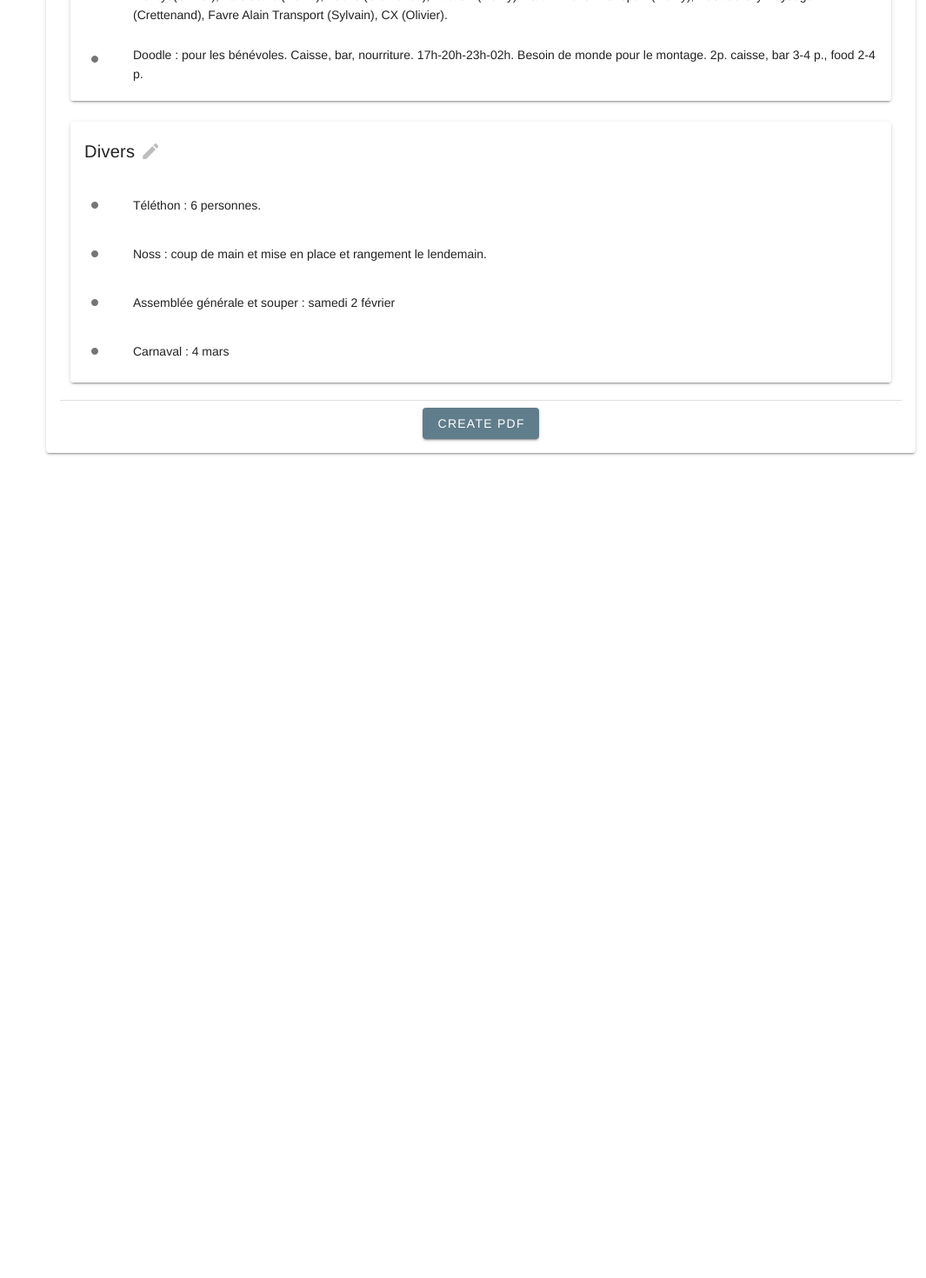
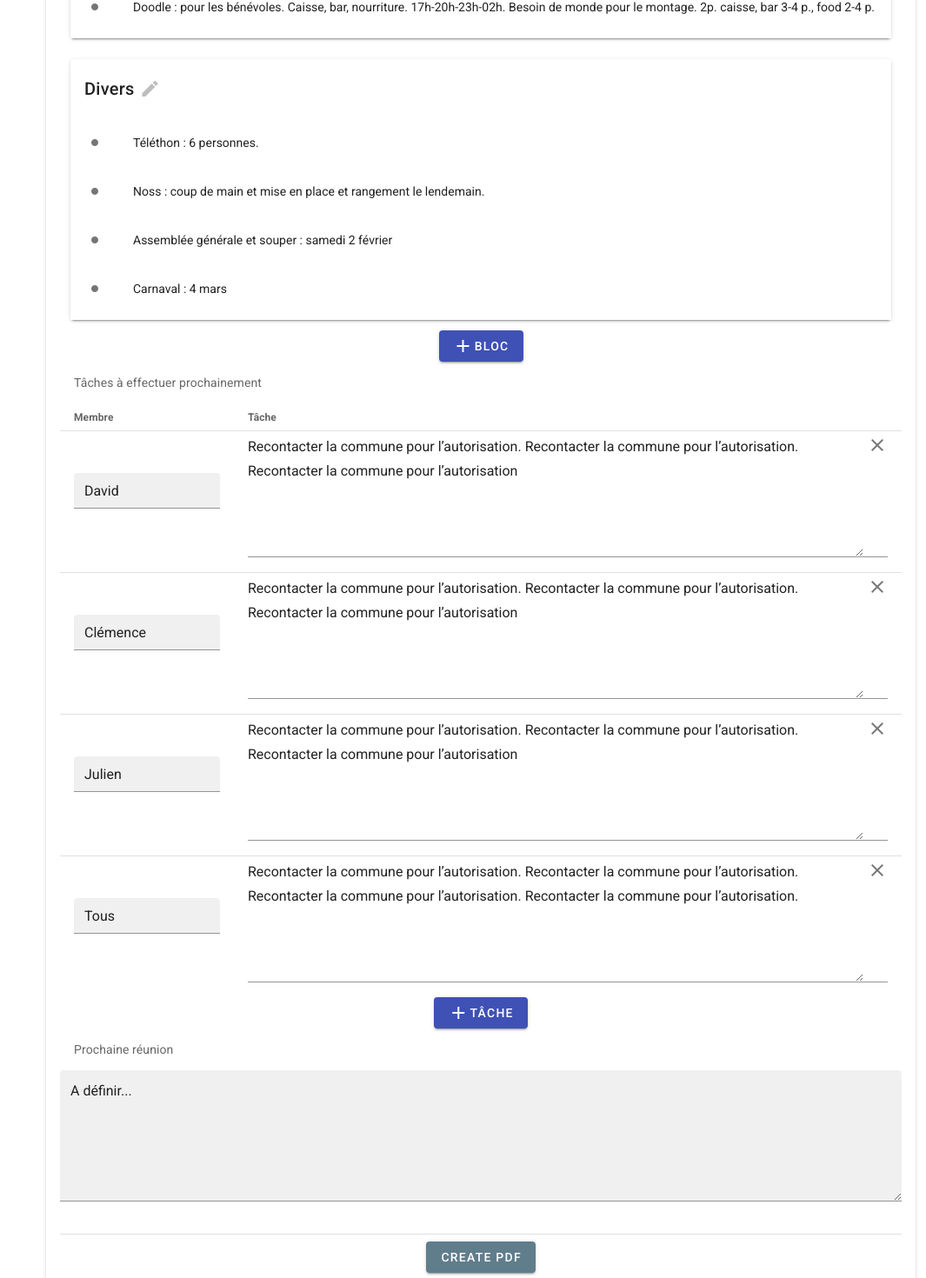
Before and after one commit to Chasuble15/fanfare-management-software, a Vue app: page /transcript in a window 1280 px wide. Shown: the part 880-2350 px from the top of the page at 87% size, without its empty margins (215-1280 px from the left). Before the commit the page ends 1413 px from the top, so only its background shows below. Built offline with nearby package versions, Linux system fonts and the light colour scheme; what vue-firestore would draw is missing.

Commit message:
add PV Maker, ready for web

```diff
--- a/src/App.vue
+++ b/src/App.vue
@@ -2,7 +2,7 @@
   <v-app>
     <v-navigation-drawer app clipped>
       <v-list>
-        <v-list-item :to="{path: '/home'}">
+        <v-list-item :to="{path: '/'}">
           <v-list-item-icon>
             <v-icon>mdi-home</v-icon>
           </v-list-item-icon>
--- a/src/views/Formation.vue
+++ b/src/views/Formation.vue
@@ -1,7 +1,7 @@
 <template>
-  <div class="formation">
+  <div class="formation" style="text-align: center;">
     <h1 class="pa-md-4 mx-lg-auto">Formation</h1>
-    <v-card class="mx-auto" max-width="300" tile>
+    <v-card class="mx-auto" max-width="400" tile>
       <v-list>
         <v-list-item-group color="primary">
           <v-list-item v-for="(post, i) in postsList.posts" :key="i">
--- a/src/views/Home.vue
+++ b/src/views/Home.vue
@@ -1,13 +1,16 @@
 <template>
   <div class="home">
-    <div v-if="!editing">
-      <span class="text" @click="enableEditing">{{value}}</span>
-    </div>
-    <div v-if="editing">
-      <input v-model="tempValue" class="input" />
-      <button @click="disableEditing">Cancel</button>
-      <button @click="saveEdit">Save</button>
-    </div>
+    <v-container grid-list-ms>
+      <h1>Home</h1>Bienvenue sur Fanfare Management Software!
+      <br />Ce site est en cours de développement.
+      <v-list>
+        <b>
+          <v-list-item>Membres : Gestion des membre de la société</v-list-item>
+          <v-list-item>Formation : Modifier la composition de l'ensemble</v-list-item>
+          <v-list-item>PV Maker : Outil de création de PV automatique</v-list-item>
+        </b>
+      </v-list>
+    </v-container>
   </div>
 </template>
 
@@ -15,37 +18,8 @@
 export default {
   name: "home",
   data() {
-    return {
-      value: "Click Me!",
-      tempValue: null,
-      editing: false
-    };
+    return {};
   },
-  methods: {
-    enableEditing: function() {
-      this.tempValue = this.value;
-      this.editing = true;
-    },
-    disableEditing: function() {
-      this.tempValue = null;
-      this.editing = false;
-    },
-    saveEdit: function() {
-      // However we want to save it to the database
-      this.value = this.tempValue;
-      this.disableEditing();
-    }
-  }
+  methods: {}
 };
 </script>
-
-<style>
-#app {
-  font-family: "Avenir", Helvetica, Arial, sans-serif;
-  -webkit-font-smoothing: antialiased;
-  -moz-osx-font-smoothing: grayscale;
-  text-align: center;
-  color: #2c3e50;
-  margin-top: 60px;
-}
-</style>
--- a/src/views/Members.vue
+++ b/src/views/Members.vue
@@ -1,5 +1,5 @@
 <template>
-  <div class="members">
+  <div class="members" style="text-align: center;">
     <h1 class="pa-md-4 mx-lg-auto">Membres</h1>
 
     <v-data-table
--- a/src/views/Transcript.vue
+++ b/src/views/Transcript.vue
@@ -1,5 +1,5 @@
 <template>
-  <div class="transcript">
+  <div class="transcript" style=" text-align: center;">
     <h1 class="pa-md-4 mx-lg-auto">PV Maker</h1>
     <v-card>
       <v-toolbar flat color="blue-grey" dark>
@@ -51,32 +51,87 @@
         <v-subheader>Questions posées</v-subheader>
         <v-container fluid v-for="(question, u) in questions" :key="u">
           <v-card class="mx-auto">
-            <v-card-title>
+            <v-card-title v-if="!questions[u].edit">
               {{question.title}}
-              <v-btn icon @click="editor = !editor">
+              <v-btn icon @click="edit(u)">
                 <v-icon color="grey lighten-1">mdi-pencil</v-icon>
               </v-btn>
             </v-card-title>
+            <v-card-title v-else>
+              <v-row>
+                <v-col>
+                  <v-text-field solo v-model="questions[u].title"></v-text-field>
+                </v-col>
+                <v-col class="text-right">
+                  <v-btn @click="removeBloc(u)" class="mx-2" dark color="red">
+                    <v-icon>mdi-close</v-icon>bloc
+                  </v-btn>
+                </v-col>
+              </v-row>
+            </v-card-title>
             <v-list flat subheader>
               <v-list-item-group color="primary">
-                <v-list-item v-for="(post, i) in questions[u].content" :key="i">
+                <v-list-item v-for="(question, i) in questions[u].content" :key="i" :ripple="false">
                   <v-list-item-icon>
                     <v-icon>mdi-circle-medium</v-icon>
                   </v-list-item-icon>
 
-                  <v-list-item-content v-if="!editor" class="d-flex left">{{post}}</v-list-item-content>
+                  <v-list-item-content v-if="!questions[u].edit" class="d-flex left">{{question}}</v-list-item-content>
                   <v-list-item-content v-else class="d-flex left">
-                    <v-textarea dense v-model="question.content[i]" filled></v-textarea>
+                    <v-textarea
+                      dense
+                      v-model="questions[u].content[i]"
+                      filled
+                      append-icon="mdi-close"
+                      @click:append="removeQuestion(u, i)"
+                    ></v-textarea>
                   </v-list-item-content>
                 </v-list-item>
               </v-list-item-group>
             </v-list>
+            <v-btn
+              @click="addQuestion(u)"
+              v-show="questions[u].edit"
+              class="mx-2"
+              dark
+              color="indigo"
+            >
+              <v-icon dark>mdi-plus</v-icon>
+            </v-btn>
+            <v-btn
+              @click="edit(u)"
+              v-show="questions[u].edit"
+              color="blue-grey"
+              dark
+              class="my-6"
+            >Valider</v-btn>
           </v-card>
         </v-container>
-
+        <v-btn @click="addBloc" class="mx-2" dark color="indigo">
+          <v-icon>mdi-plus</v-icon>bloc
+        </v-btn>
+        <v-subheader>Tâches à effectuer prochainement</v-subheader>
+        <v-data-table dense hide-default-footer :items="items" :headers="headers" disable-sort>
+          <template v-slot:item.0="{ item }">
+            <v-text-field placeholder="Nom..." filled dense v-model="item['0']"></v-text-field>
+          </template>
+          <template v-slot:item.1="{ item}">
+            <v-textarea
+              placeholder="Tâche..."
+              dense
+              v-model="item['1']"
+              append-icon="mdi-close"
+              @click:append="removeTask(item)"
+            ></v-textarea>
+          </template>
+        </v-data-table>
+        <v-btn @click="addTask" class="mx-2" dark color="indigo">
+          <v-icon>mdi-plus</v-icon>tâche
+        </v-btn>
+        <v-subheader>Prochaine réunion</v-subheader>
+        <v-textarea v-model="nextReunion" filled></v-textarea>
         <v-divider class="my-2"></v-divider>
-
-        <v-btn color="blue-grey" dark @click="createPDF">Create PDF</v-btn>
+        <v-btn color="blue-grey" class="text-center" dark @click="createPDF">Create PDF</v-btn>
       </v-card-text>
     </v-card>
   </div>
@@ -87,21 +142,22 @@
 import "jspdf-autotable";
 import { RobotoRegular, RobotoBold } from "../fonts.js";
 
-/*function textBloc(title, content) {
+function textBloc(title, content) {
   this.title = title;
   this.content = content;
-}*/
+  this.edit = true;
+}
 
 export default {
   name: "transcript",
   data() {
     return {
-      editor: false,
       pdfName: "Procès-Verbal",
       society: "Jeunesse de Chamoson",
       heure: "20h",
       date: "09 novembre 2018",
       lieu: "chez Olivier",
+      nextReunion: "A définir...",
       membres: [
         {
           name: "David Carrupt",
@@ -134,7 +190,8 @@
             "Vin : pas besoin d’acheter, stock.",
             "Sponsors : Raiffaisen (David), Menuiserie Carr. (David), Charlie Moulin (Nicolas), ESC (Olivier), Dom Rénovation (Jordan), Garage des Plantys(Olivier), Valelectric (David), Fuchs (Clémence), Atra SA (Rémy) Martin Michel Transport (Rémy), Haut de Cry Paysage (Crettenand), Favre Alain Transport (Sylvain), CX (Olivier).",
             "Doodle :  pour les bénévoles. Caisse, bar, nourriture. 17h-20h-23h-02h. Besoin de monde pour le montage. 2p. caisse, bar 3-4 p., food 2-4 p. "
-          ]
+          ],
+          edit: false
         },
         {
           title: "Divers",
@@ -143,26 +200,38 @@
             "Noss : coup de main et mise en place et rangement le lendemain.",
             "Assemblée générale et souper : samedi 2 février",
             "Carnaval : 4 mars"
-          ]
+          ],
+          edit: false
         }
       ],
-      taches: [
-        [
-          "David",
-          "Recontacter la commune pour l’autorisation. Recontacter la commune pour l’autorisation. Recontacter la commune pour l’autorisation"
-        ],
-        [
-          "Clémence",
-          "Recontacter la commune pour l’autorisation. Recontacter la commune pour l’autorisation. Recontacter la commune pour l’autorisation"
-        ],
-        [
-          "Julien",
-          "Recontacter la commune pour l’autorisation. Recontacter la commune pour l’autorisation. Recontacter la commune pour l’autorisation"
-        ],
-        [
-          "Tous",
-          "Recontacter la commune pour l’autorisation. Recontacter la commune pour l’autorisation. Recontacter la commune pour l’autorisation. Recontacter la commune pour l’autorisation."
-        ]
+      headers: [
+        {
+          text: "Membre",
+          value: "0",
+          width: "200px"
+        },
+        {
+          text: "Tâche",
+          value: "1"
+        }
+      ],
+      items: [
+        {
+          0: "David",
+          1: "Recontacter la commune pour l’autorisation. Recontacter la commune pour l’autorisation. Recontacter la commune pour l’autorisation"
+        },
+        {
+          0: "Clémence",
+          1: "Recontacter la commune pour l’autorisation. Recontacter la commune pour l’autorisation. Recontacter la commune pour l’autorisation"
+        },
+        {
+          0: "Julien",
+          1: "Recontacter la commune pour l’autorisation. Recontacter la commune pour l’autorisation. Recontacter la commune pour l’autorisation"
+        },
+        {
+          0: "Tous",
+          1: "Recontacter la commune pour l’autorisation. Recontacter la commune pour l’autorisation. Recontacter la commune pour l’autorisation. Recontacter la commune pour l’autorisation."
+        }
       ]
     };
   },
@@ -176,12 +245,43 @@
       }
       temp = temp.substring(0, temp.length - 2);
       return (temp += ".");
+    },
+    taches() {
+      var temp = [];
+      this.items.forEach(element => {
+        temp.push(Object.assign([], element));
+      });
+      return temp;
     }
   },
   methods: {
     edit(index) {
-      this.editor = true;
-      console.log(index);
+      this.questions[index].edit = !this.questions[index].edit;
+    },
+    addQuestion(index) {
+      this.questions[index].content.push("");
+    },
+    removeQuestion(index1, index2) {
+      confirm("Are you sure you want to delete this item?") &&
+        this.questions[index1].content.splice(index2, 1);
+    },
+    addBloc() {
+      this.questions.push(new textBloc("Nouveau bloc", ["Premier élément"]));
+    },
+    removeBloc(index) {
+      confirm("Are you sure you want to delete this item?") &&
+        this.questions.splice(index, 1);
+    },
+    addTask() {
+      this.items.push({
+        0: "",
+        1: ""
+      });
+    },
+    removeTask(item) {
+      const index = this.items.indexOf(item);
+      confirm("Are you sure you want to delete this item?") &&
+        this.items.splice(index, 1);
     },
     createPDF() {
       var doc = new jsPDF();
@@ -318,7 +418,7 @@
 
       doc.setFontStyle("normal");
       doc.setFontSize(12);
-      doc.text(doc.splitTextToSize(`A définir.`, 160), 25, h);
+      doc.text(doc.splitTextToSize(this.nextReunion, 160), 25, h);
       //doc.save(this.pdfName + ".pdf");
       doc.output("dataurlnewwindow");
     }
```
